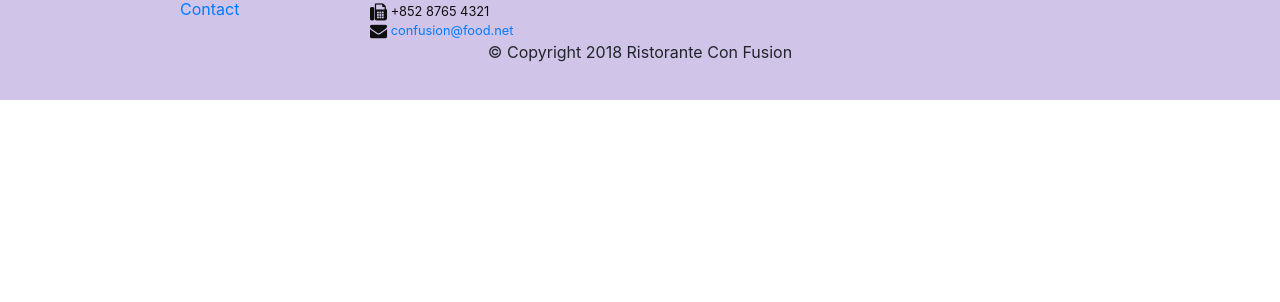
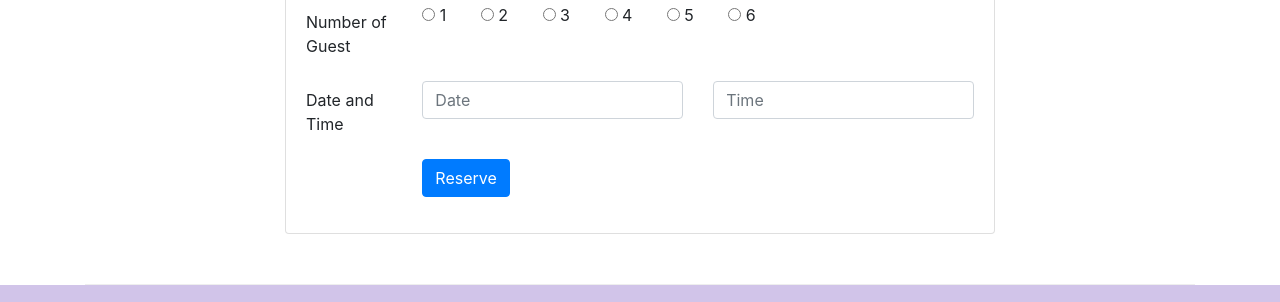
Before and after one commit to vedantkr/Bootstrap-4, a website: page index.html in a window 1280 px wide. Shown: the part 1661-1963 px from the top of the page. Before the commit the page ends 1761 px from the top, so only its background shows below. Drawn offline with nearby package versions, Linux system fonts and the light colour scheme.

Commit message:
Assignment 2

```diff
--- a/css/styles.css
+++ b/css/styles.css
@@ -37,3 +37,14 @@ body{
 .navbar-dark {
      background-color: #512DA8;
 }
+
+.card-header{
+    background-color: #F4C251;
+}
+
+#reserve-table{
+    width: 100%;
+    background-color: #F4C251;
+    border: none;
+    color: black;
+}
--- a/index.html
+++ b/index.html
@@ -39,8 +39,11 @@
                     <h1>Ristorante con Fusion</h1>
                     <p>We take inspiration from the World's best cuisines, and create a unique fusion experience. Our lipsmacking creations will tickle your culinary senses!</p>
                 </div>
-                <div class="col-12 col-sm align-self-center">
+                <div class="col-12 col-sm-3 align-self-center">
                     <img src="img/logo.png" class="img-fluid">
+                </div>
+                <div class="col-12 col-sm-3 align-self-center">
+                    <a role="button" class="btn btn-primary" href="#reserve-table-card" id="reserve-table">Reserve Table</a>
                 </div>
             </div>
         </div>
@@ -57,7 +60,10 @@
                             src="img/uthappizza.png" alt="Uthappizza">
                     <div class="media-body">
                         <h2 class="mt-0">Uthappizza <span class="badge badge-danger">HOT</span> <span class="badge badge-pill badge-secondary">$4.99</span></h2>
-                        <p class="d-none d-sm-block">A unique combination of Indian Uthappam (pancake) and Italian pizza, topped with Cerignola olives, ripe vine cherry tomatoes, Vidalia onion, Guntur chillies and Buffalo Paneer.</p>
+                        <p class="d-none d-sm-block">A unique combination of Indian Uthappam (pancake) and
+                            Italian pizza, topped with Cerignola olives, ripe vine
+                            cherry tomatoes, Vidalia onion, Guntur chillies and
+                            Buffalo Paneer.</p>
                     </div>
                 </div>
             </div>
@@ -69,8 +75,14 @@
                 <h3>This Month's Promotions</h3>
             </div>
             <div class="col col-sm col-md">
-                <h2>Weekend Grand Buffet</h2>
-                <p>Featuring mouthwatering combinations with a choice of five different salads, six enticing appetizers, six main entrees and five choicest desserts. Free flowing bubbly and soft drinks. All for just $19.99 per person </p>
+                <div class="media">
+                    <div class="media-body">
+                        <h2 class="mt-0">Weekend Grand Buffet <span class="badge badge-danger">NEW</span></h2>
+                        <p class="d-none d-sm-block">Featuring mouthwatering combinations with a choice of five different salads, six enticing appetizers, six main entrees and five choicest desserts. Free flowing bubbly and soft drinks. All for just $19.99 per person </p>
+                    </div>
+                    <img class="d-flex ml-3 img-thumbnail align-self-center"
+                            src="img/buffet.png" alt="Buffet">
+                </div>
             </div>
         </div>
 
@@ -93,6 +105,63 @@
                     </div>
                 </div>
             </div>
+        </div>
+
+        <div id="reserve-table-card" class="row row-content">
+            <div class="col-sm"></div>
+            <div class="col-12 col-sm-8">
+                <div class="card">
+                    <h3 class="card-header text-white">Reserve a Table</h3>
+                    <div class="card-body">
+                         <form>
+                            <div class="form-group row">
+                                <label for="guestnumber" class="col-12 col-lg-2 col-form-label">Number of Guest</label>
+                                <div>
+                                    <span class="col-1 col-sm">
+                                        <input type="radio" id="guestnumber" name="guestnumber" value="1">
+                                        <label>1 </label>
+                                    </span>
+                                    <span class="col">
+                                        <input type="radio" id="guestnumber" name="guestnumber" value="2">
+                                        <label>2 </label>
+                                    </span>
+                                    <span class="col">
+                                        <input type="radio" id="guestnumber" name="guestnumber" value="3">
+                                        <label>3 </label>
+                                    </span>
+                                    <span class="col">
+                                        <input type="radio" id="guestnumber" name="guestnumber" value="4">
+                                        <label>4 </label>
+                                    </span>
+                                    <span class="col">
+                                        <input type="radio" id="guestnumber" name="guestnumber" value="5">
+                                        <label>5 </label>
+                                    </span>
+                                    <span class="col">
+                                        <input type="radio" id="guestnumber" name="guestnumber" value="6">
+                                        <label>6 </label>
+                                    </span>
+                                </div>
+                            </div>
+                            <div class="form-group row">
+                                <label for="Date & Time" class="co-12 col-md-2 col-form-label">Date and Time</label>
+                                <div class="col-md-5 col-12">
+                                    <input type="text" class="form-control" id="Date & Time" name="Date & Time" placeholder="Date">
+                                </div>
+                                <div class="col-md-5 col-12">
+                                    <input type="text" class="form-control" id="Date & Time" name="Date & Time" placeholder="Time">
+                                </div>
+                            </div>
+                            <div class="form-group row">
+                                <div class="offset-md-2 col-md-10">
+                                    <button type="submit" class="btn btn-primary">Reserve</button>
+                                </div>
+                            </div>
+                         </form>
+                    </div>
+                </div>
+            </div>
+            <div class="col-sm"></div>
         </div>
     </div>
 
```
